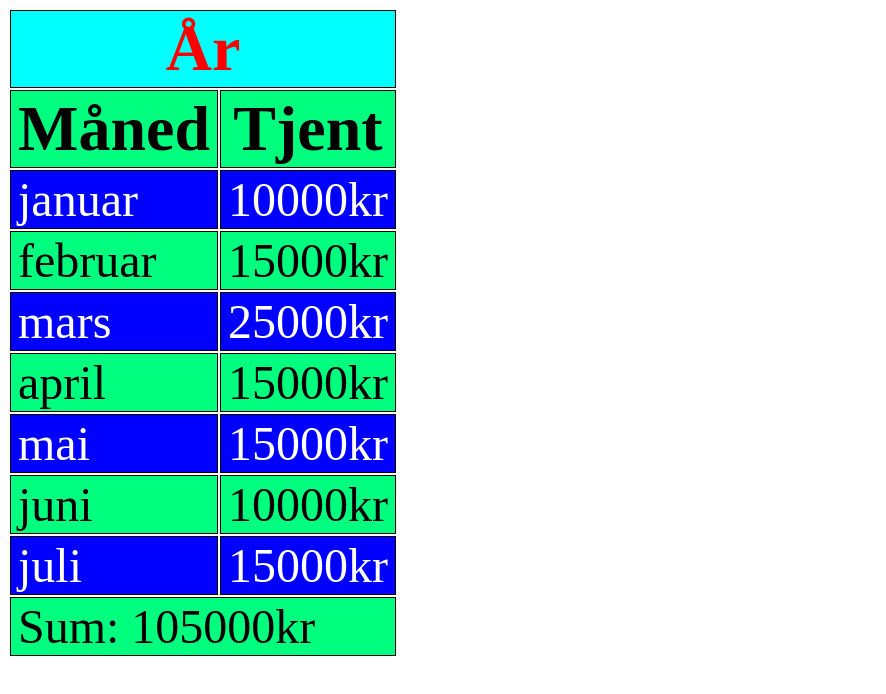
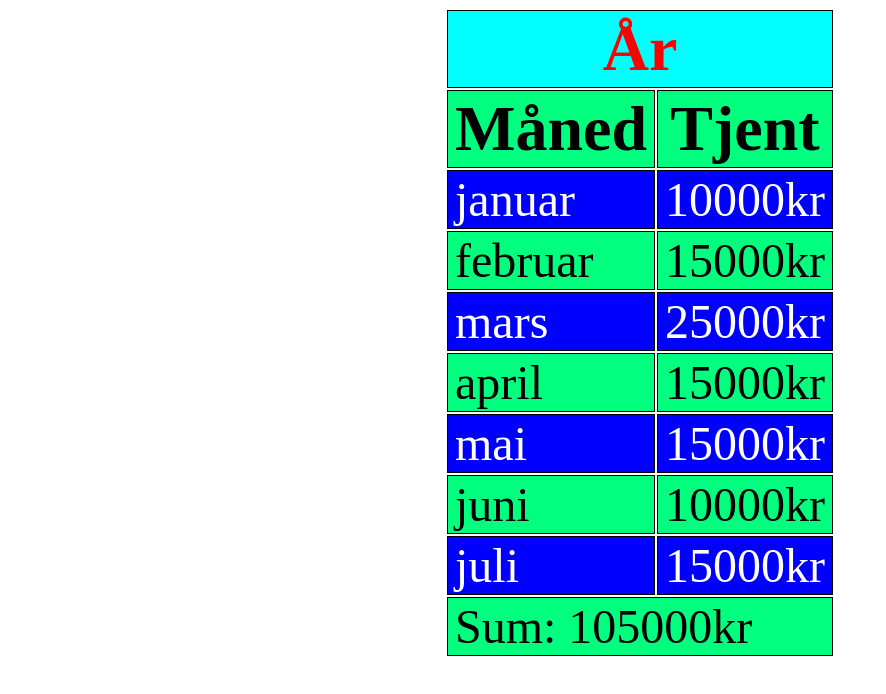
Before and after one commit to parisdnh/oppgave1.github.io, a plain HTML site: page index.html in a window 1280 px wide. Shown: the whole page, without its empty margins (0-886 px from the left). Drawn offline with Linux system fonts and the light colour scheme.

Commit message:
midtstilles

```diff
--- a/index.html
+++ b/index.html
@@ -5,7 +5,10 @@
     <meta name="viewport" content="width=device-width, initial-scale=1.0">
     <title>Document</title>
     <style>
-
+        .grid {
+            display: flex;
+            justify-content: center;
+        }
 
         td,
         th {
@@ -38,6 +41,7 @@
     </style>
 </head>
 <body>
+    <div class="grid">
         <table>
             <thead>
                 <tr>
@@ -83,5 +87,6 @@
                 </tr>
             </tbody>
         </table>
+    </div>
 </body>
 </html>
```
Lines whose indentation alone changed are shown as unchanged.
